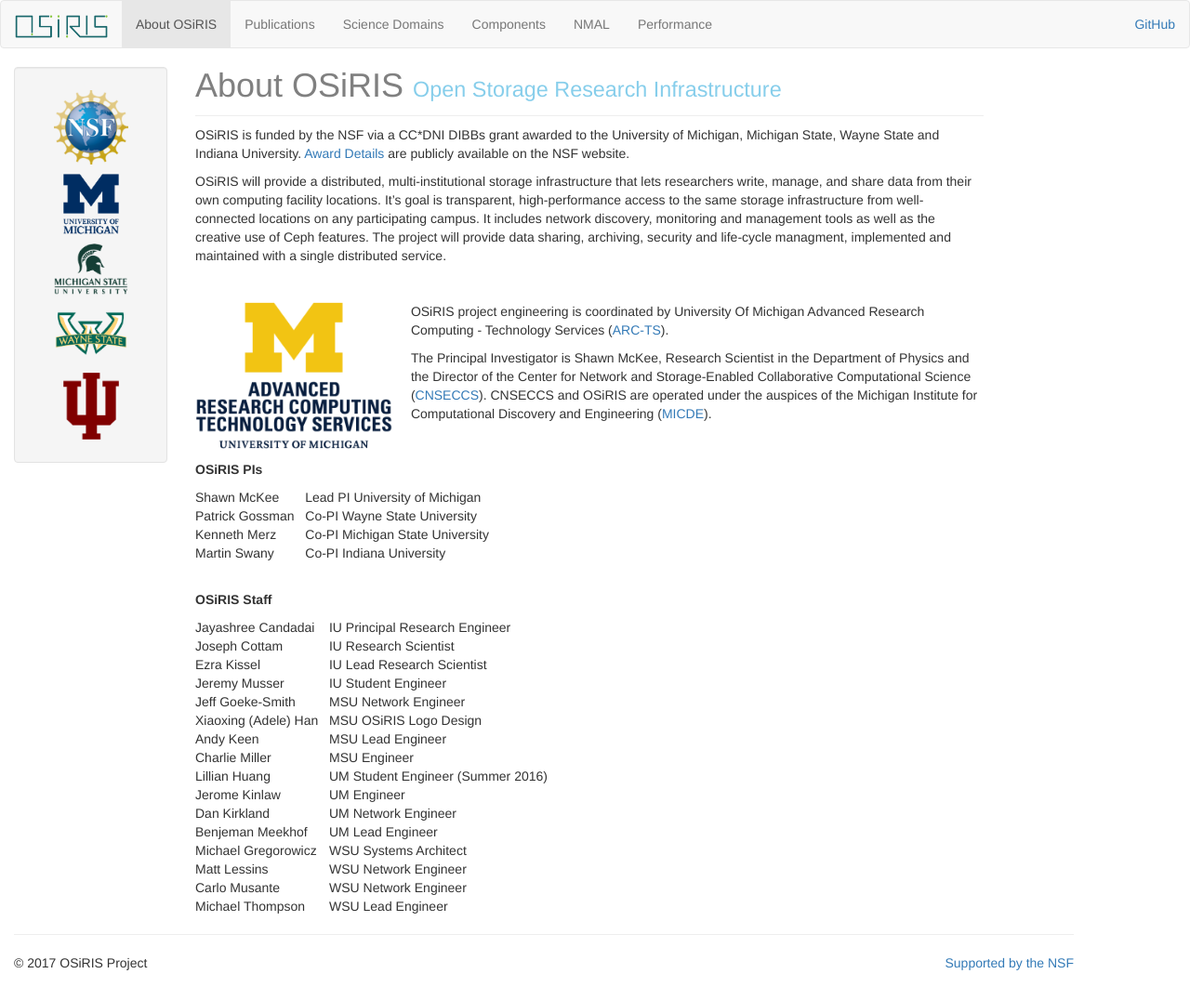
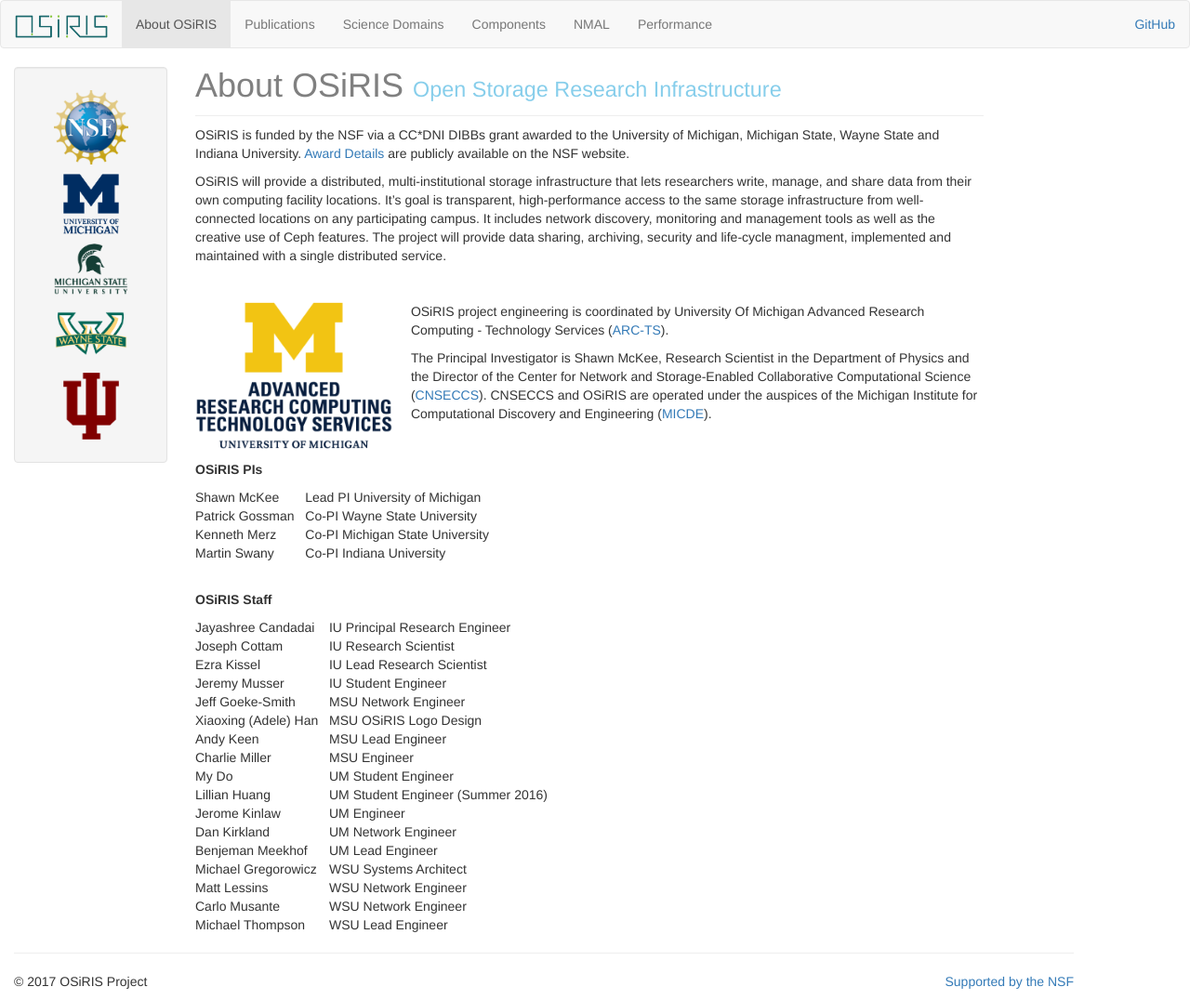
Before and after one commit to MI-OSiRIS/mi-osiris.github.io, a Jekyll site: the page built from about.md, in a window 1280 px wide. Shown: the whole page at 93% size. Built offline with Jekyll 4.4.1, drawn with Linux system fonts in a browser that asks for light colours.

Commit message:
Added My Do to about file

```diff
--- a/about.md
+++ b/about.md
@@ -39,6 +39,7 @@
 | Xiaoxing (Adele) Han | | | | MSU OSiRIS Logo Design |
 | Andy Keen | | | | MSU Lead Engineer |
 | Charlie Miller | | | | MSU Engineer |
+| My Do | | | | UM Student Engineer |
 | Lillian Huang | | | | UM Student Engineer (Summer 2016) |
 | Jerome Kinlaw | | | | UM Engineer |
 | Dan Kirkland | | | | UM Network Engineer |
```
